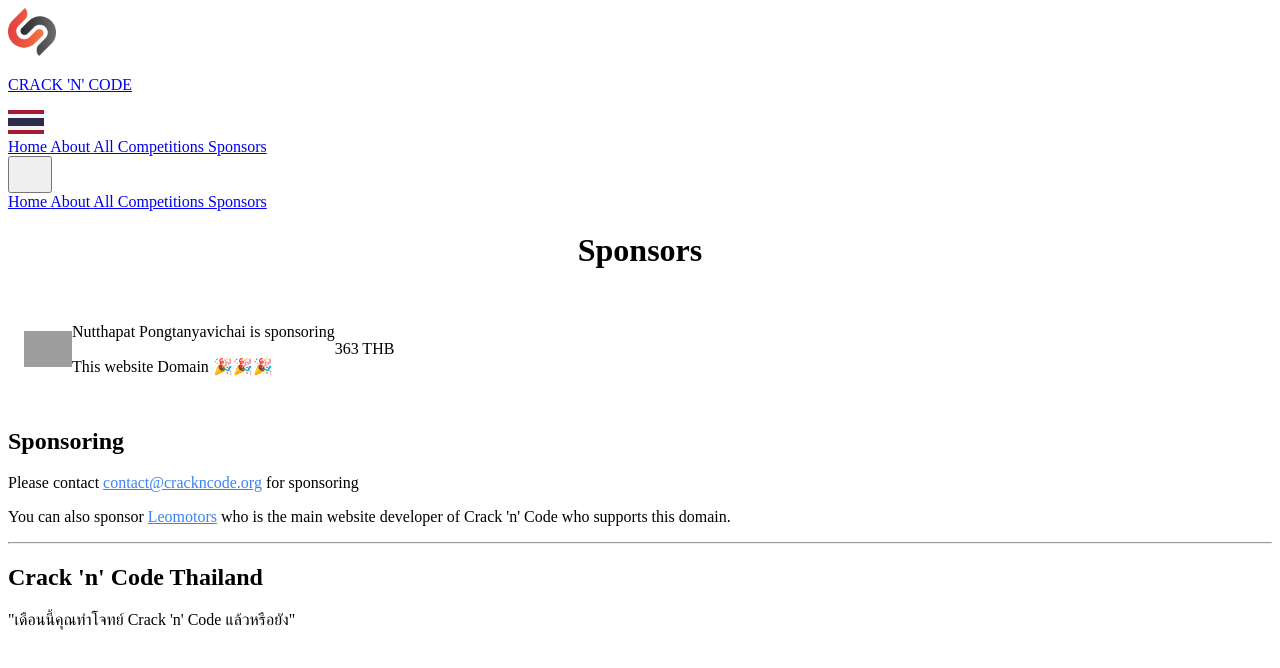
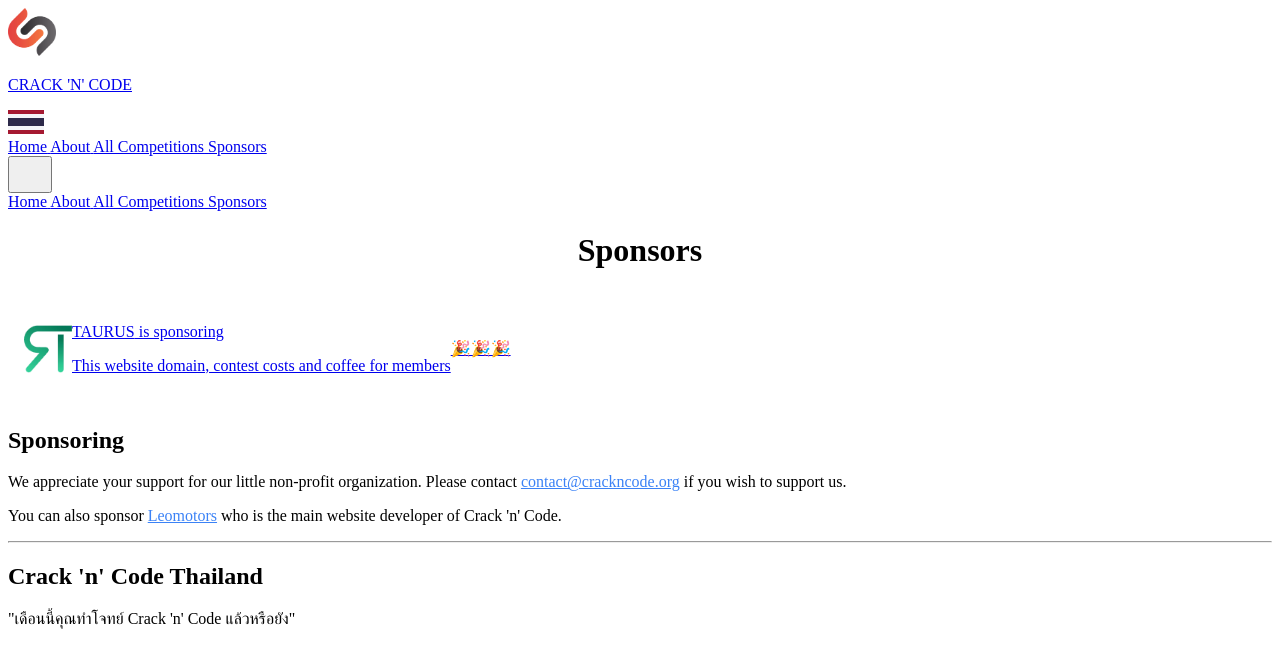
Before and after one commit to crackncode-th/crackncode.org, a SvelteKit app: page /sponsors in a window 1280 px wide. Shown: the top 668 px of the page. Built offline with nearby package versions, Linux system fonts and the light colour scheme; grey boxes are pictures that could not be loaded; some icons are missing; a web font is replaced by a local one.

Commit message:
feat: update website contents (#25)

```diff
--- a/src/components/elements/SponsorCard.svelte
+++ b/src/components/elements/SponsorCard.svelte
@@ -1,24 +1,22 @@
 <script lang="ts">
   import styles from "$styles/styles.module.scss";
 
-  export let github: string;
+  export let image: string;
+  export let url: string;
   export let name: string;
   export let sponsoring: string;
-  export let amount: number;
+  export let medal: string;
 </script>
 
-<div class={styles.card}>
-  <img
-    class="rounded-full"
-    width="48"
-    src="https://github.com/{github}.png"
-    alt="Sponsor GitHub Pfp"
-  />
+<a href={url} target="_blank" rel="noreferrer">
+  <div class={styles.card}>
+    <img width="48" src={image} alt={name} />
 
-  <div class="flex flex-1 flex-col">
-    <p class="text-lg font-bold">{name} is sponsoring</p>
-    <p>{sponsoring} 🎉🎉🎉</p>
+    <div class="flex flex-1 flex-col">
+      <p class="text-lg font-bold">{name} is sponsoring</p>
+      <p>{sponsoring}</p>
+    </div>
+
+    <p class="text-xl font-bold">{medal}</p>
   </div>
-
-  <p class="text-xl font-bold">{amount} THB</p>
-</div>
+</a>
--- a/src/data/nextContest.ts
+++ b/src/data/nextContest.ts
@@ -1,11 +1,11 @@
 import type { ICompetition } from "./competitions";
-import { codeforcesLink, facebookLink } from "./constants";
+import { codeforcesLink } from "./constants";
 
 export const nextContest = {
   round: "October",
   special: "Pre POSN 1",
   duration: "13 October 2023 19:00 - 22:00",
-  link: facebookLink,
+  link: codeforcesLink,
 } satisfies ICompetition;
 
 export const isTBA = nextContest.link === "TBA";
--- a/src/data/sponsors.ts
+++ b/src/data/sponsors.ts
@@ -1,15 +1,17 @@
 export interface ISponsor {
-  github: string;
+  image: string;
+  url: string;
   name: string;
   sponsoring: string;
-  amount: number;
+  medal: string;
 }
 
-export const sponsors: ISponsor[] = [
+export const sponsors = [
   {
-    github: "Leomotors",
-    name: "Nutthapat Pongtanyavichai",
-    sponsoring: "This website Domain",
-    amount: 363,
+    image: "/logos/taurus.webp",
+    url: "https://learntaurus.com/",
+    name: "TAURUS",
+    sponsoring: "This website domain, contest costs and coffee for members",
+    medal: "🎉🎉🎉",
   },
-];
+] satisfies ISponsor[];
--- a/src/routes/sponsors/+page.svelte
+++ b/src/routes/sponsors/+page.svelte
@@ -28,16 +28,17 @@
   <FloatIn delay={400}>
     <h2 class="text-3xl font-bold">Sponsoring</h2>
     <p class="text-lg">
-      Please contact
+      We appreciate your support for our little non-profit organization. Please
+      contact
       <a href="mailto:contact@crackncode.org" class={styles.blueLink}>
         contact@crackncode.org
       </a>
-      for sponsoring
+      if you wish to support us.
     </p>
     <p class="text-lg">
       You can also sponsor
       <Link href="https://github.com/sponsors/Leomotors" blue>Leomotors</Link>
-      who is the main website developer of Crack 'n' Code who supports this domain.
+      who is the main website developer of Crack 'n' Code.
     </p>
   </FloatIn>
 </main>
```
Also changed, not shown: src/data/competitions.ts (+7 -9 lines), static/logos/taurus.webp (added).
